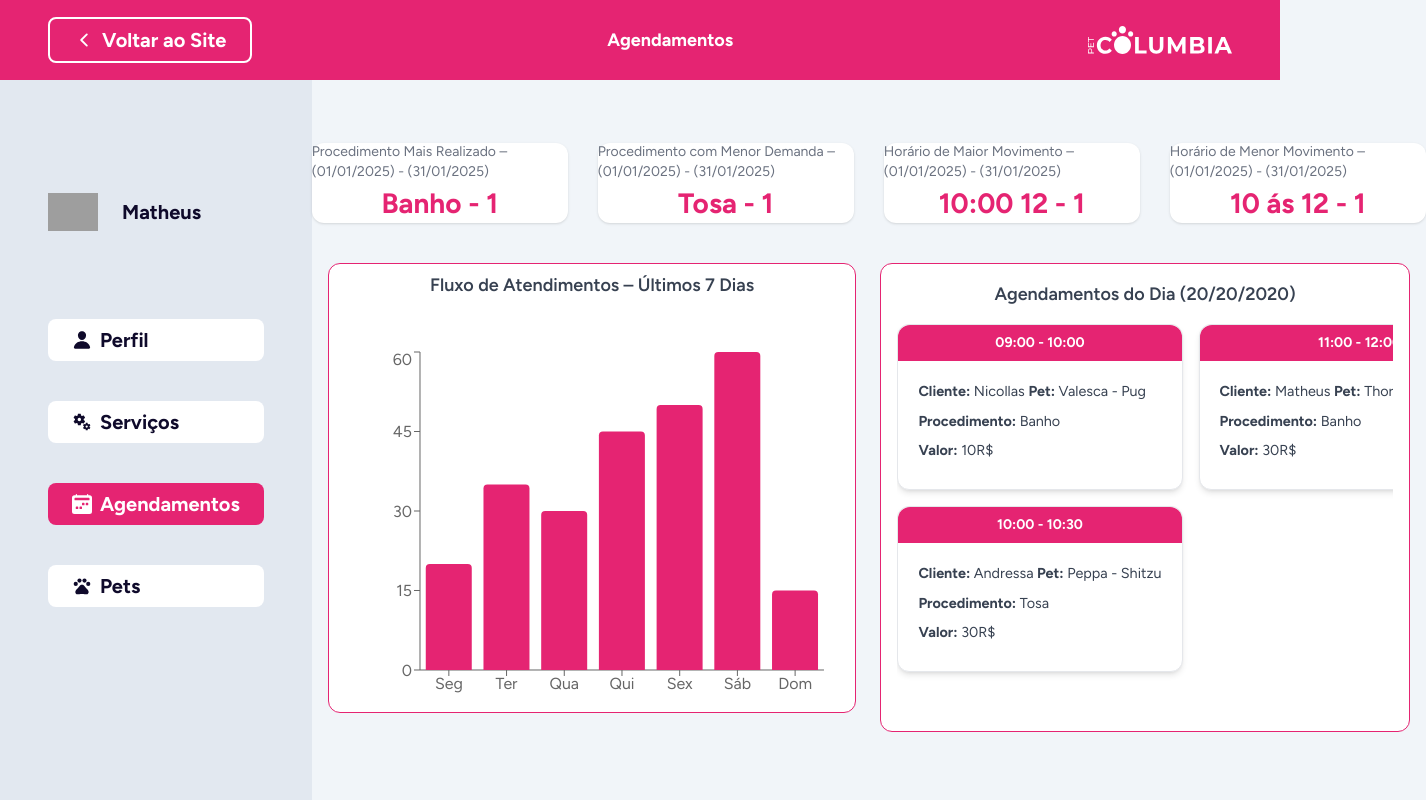
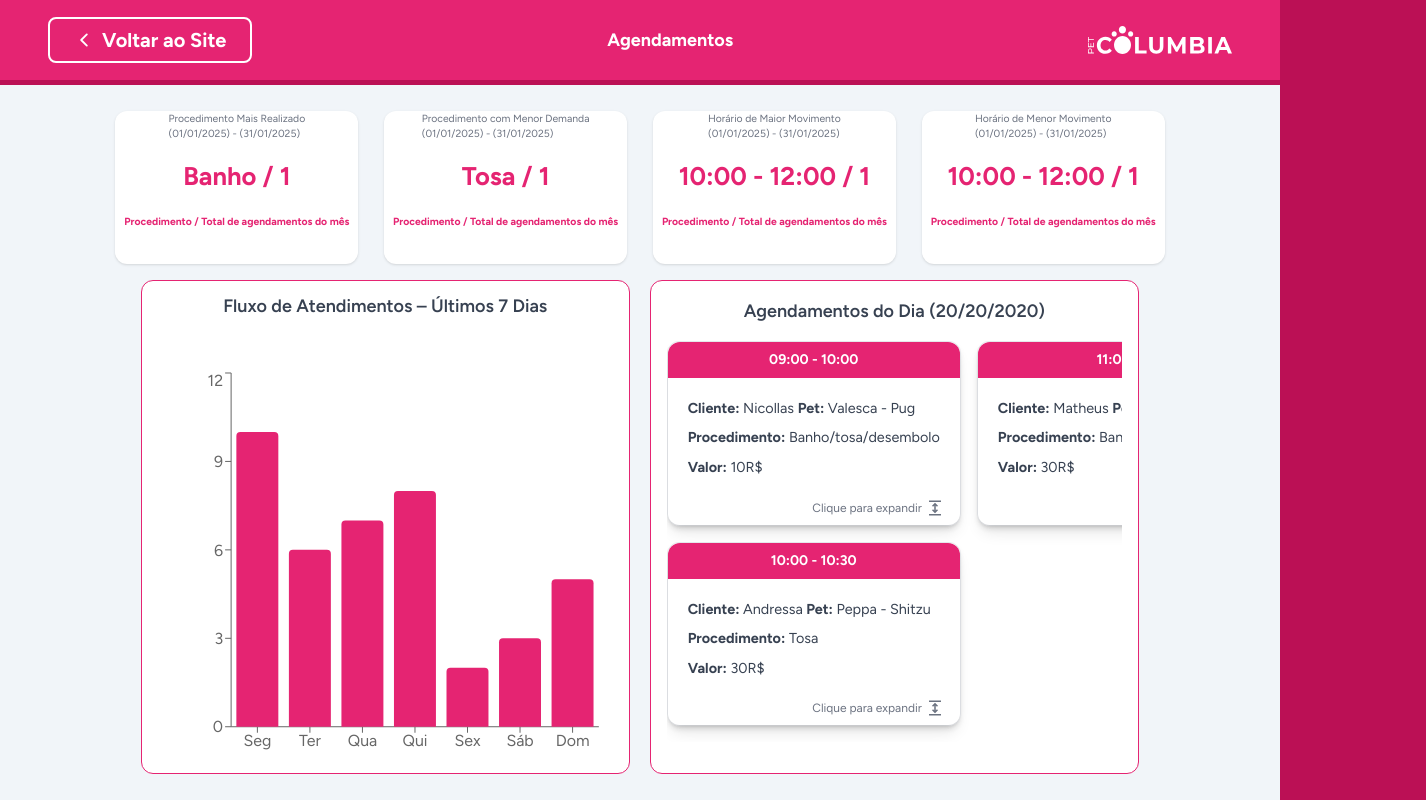
Before and after one commit to Sprint-Grupo-9/FRONT-REFACTOR, a React (Vite) app in the folder my-react-app/: page /system-dashboard in a window 1280 px wide. Shown: the whole page, 1426 px wide, since content can reach past the window. Built offline with nearby package versions, Linux system fonts and the light colour scheme; grey boxes are pictures that could not be loaded.

Commit message:
feat:adicionar icone expandir aos cards de agendamento

```diff
--- a/my-react-app/src/components/site/Header.jsx
+++ b/my-react-app/src/components/site/Header.jsx
@@ -2,7 +2,7 @@ import Logo from "../shared/Logo";
 
 function Header(){
     return (
-      <div className="fixed w-full h-[85px]  bg-primary flex justify-center">
+      <div className="fixed w-full h-[85px] bg-primary flex justify-center">
 
         <div className=" w-10/12 h-full flex place-content-between items-center">
 
--- a/my-react-app/src/components/system/CardAppointment.jsx
+++ b/my-react-app/src/components/system/CardAppointment.jsx
@@ -1,16 +1,25 @@
+import { MdOutlineExpand } from "react-icons/md";
+
 export function CardAppointment(props) {
     return (
-        <div>
-            <div className="bg-primary text-white text-center py-2 rounded-t-xl font-bold text-sm">
+        <div className="flex h[100%] w-[100%] bg-white rounded-xl shadow-lg flex-col">
+            <div className="bg-primary text-white text-center py-2 rounded-t-xl font-bold text-sm ">
                 <p>{props.horarioInicio} - {props.horarioFim}</p>
             </div>
-            <div className="p-5 text-[90%] text-left  h-[16vh] font-normal text-gray-700 space-y-2">
+            <div className="p-5 text-[90%] text-left   font-normal text-gray-700 space-y-2">
                 <p><strong>Cliente:</strong> {props.cliente} <strong>Pet:</strong> {props.pet}</p>
                 <p><strong>Procedimento:</strong> {props.procedimento}</p>
                 <p><strong>Valor:</strong> {props.valor}</p>
             </div>
+             <div className="flex items-center justify-end px-4 pb-2 mt-auto text-gray-500 text-xs gap-1">
+                <span>Clique para expandir</span>
+                <MdOutlineExpand className="text-lg" />
+            </div>
         </div>
 
 
-    )
+    );
 }
+
+
+export default CardAppointment;
--- a/my-react-app/src/components/system/CardKpi.jsx
+++ b/my-react-app/src/components/system/CardKpi.jsx
@@ -1,11 +1,14 @@
 export function CardKpi(props) {
 
     return (
-        <div className="flex flex-col items-center justify-center w-64 h-20 bg-white rounded-xl shadow" id="kpi1">
-            <p className="text-sm text-gray-500">{props.title} – (01/01/2025) - (31/01/2025)</p>
-            <span className="text-[28px] font-bold text-primary">{props.description}</span>
+         <div className="flex flex-col items-center justify-center w-[19%] h-full bg-white rounded-xl shadow" id="kpi1">
+            <p className=" text-[65%] text-gray-500 flex-1">{props.title} <br /> (01/01/2025) - (31/01/2025)</p>
+            <span className="text-[2vw] font-bold text-primary leading-none mt-1 flex-1 ">{props.description}</span>
+            <span className="text-[65%] font-bold text-primary flex-1 ">Procedimento / Total de agendamentos do mês</span>
         </div>
 
     )
 
 }
+
+export default CardKpi;
--- a/my-react-app/src/components/system/KpiSection.jsx
+++ b/my-react-app/src/components/system/KpiSection.jsx
@@ -4,21 +4,22 @@ import { motion, AnimatePresence } from 'framer-motion';
 import { CardKpi } from './CardKpi';
 import { CardAppointment } from './CardAppointment';
 
+
 const weeklyData = [
-    { day: 'Seg', clientes: 20 },
-    { day: 'Ter', clientes: 35 },
-    { day: 'Qua', clientes: 30 },
-    { day: 'Qui', clientes: 45 },
-    { day: 'Sex', clientes: 50 },
-    { day: 'Sáb', clientes: 60 },
-    { day: 'Dom', clientes: 15 },
+    { day: 'Seg', clientes: 10 },
+    { day: 'Ter', clientes: 6 },
+    { day: 'Qua', clientes: 7 },
+    { day: 'Qui', clientes: 8 },
+    { day: 'Sex', clientes: 2 },
+    { day: 'Sáb', clientes: 3 },
+    { day: 'Dom', clientes: 5 },
 ];
 
 const agendamentosDoDia = [
     {
         cliente: 'Nicollas',
         pet: 'Valesca - Pug',
-        procedimento: 'Banho',
+        procedimento: 'Banho/tosa/desembolo',
         valor: '10R$',
         horarioInicio: '09:00',
         horarioFim: '10:00',
@@ -45,20 +46,23 @@ export default function KpiSection() {
     const [detalhes, setDetalhes] = useState(null);
 
     return (
-        <div className="flex-1 h-full bg-slate-100 flex justify-center items-center flex-col gap-8 pt-32">
+    <div className="flex-1 bg-slate-100 flex justify-center items-center flex-col mt-[85px]">
+
             {/* KPIs */}
-            <div className="w-full h-10 flex flex-row gap-[30px] justify-center mt-[15px]">
-                <CardKpi title="Procedimento Mais Realizado" description="Banho - 1" />
-                <CardKpi title="Procedimento com Menor Demanda " description="Tosa - 1" />
-                <CardKpi title="Horário de Maior Movimento" description="10:00 12 - 1" />
-                <CardKpi title="Horário de Menor Movimento" description="10 ás 12 - 1" />
+            <div className="w-full h-[25%]  flex flex-row gap-[2%] justify-center pt-[2%]">
+                <CardKpi title="Procedimento Mais Realizado" description="Banho / 1" />
+                <CardKpi title="Procedimento com Menor Demanda " description="Tosa / 1" />
+                <CardKpi title="Horário de Maior Movimento" description="10:00 - 12:00 / 1" />
+                <CardKpi title="Horário de Menor Movimento" description="10:00 - 12:00 / 1" />
             </div>
 
             {/* Gráfico + Lista */}
-            <div className="w-full mt-8 p-4 rounded-2xl h-full">
-                <div className="max-w-[1124px] mx-auto h-[90%] flex gap-6">
+            <div className="w-full p-4 rounded-2xl h-[75%]">
+
+                <div className="w-[80%] mx-auto h-[98%] flex gap-[2%]">
+
                     {/* Gráfico */}
-                    <div className="w-[50%] h-[450px] flex justify-center items-center flex-col border border-primary bg-white rounded-xl gap-8">
+                    <div className="w-[50%] h-[100%] flex justify-center items-center flex-col border border-primary bg-white rounded-xl gap-8">
                         <h3 className="text-lg font-semibold mb-4 text-gray-700">Fluxo de Atendimentos – Últimos 7 Dias</h3>
                         <ResponsiveContainer width="90%" height="80%">
                             <BarChart data={weeklyData}>
@@ -92,6 +96,7 @@ export default function KpiSection() {
                                                     pet={item.pet}
                                                     procedimento={item.procedimento}
                                                     valor={item.valor}
+
                                                 />
                                             </div>
                                         );
--- a/my-react-app/src/pages/SystemDashboard.jsx
+++ b/my-react-app/src/pages/SystemDashboard.jsx
@@ -5,13 +5,13 @@ import SidebarSystem from "../components/system/SidebarSystem";
 function SystemDashboard() {
 
   return (
-    <>
+    <div className="w-full h-full overflow-hidden" >
       <HeaderSystem text="Agendamentos" />
-      <div className="w-full h-screen flex flex-start">
-        <SidebarSystem appointments />
+      <div className="w-full h-screen flex flex-start ">
+        {/* <SidebarSystem appointments /> */}
         <KpiSection />
       </div>
-    </>
+    </div>
   )
 }
 
```
